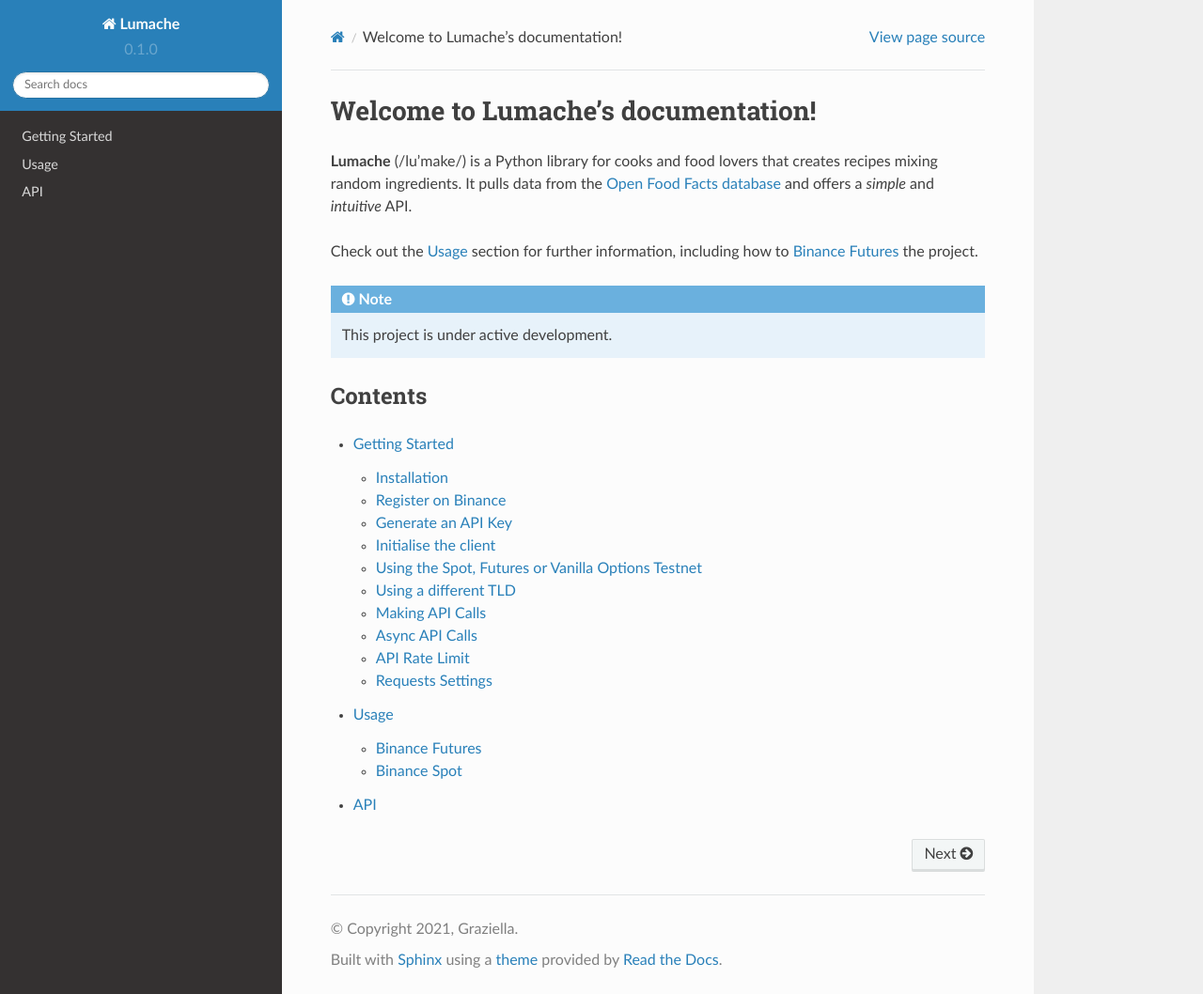
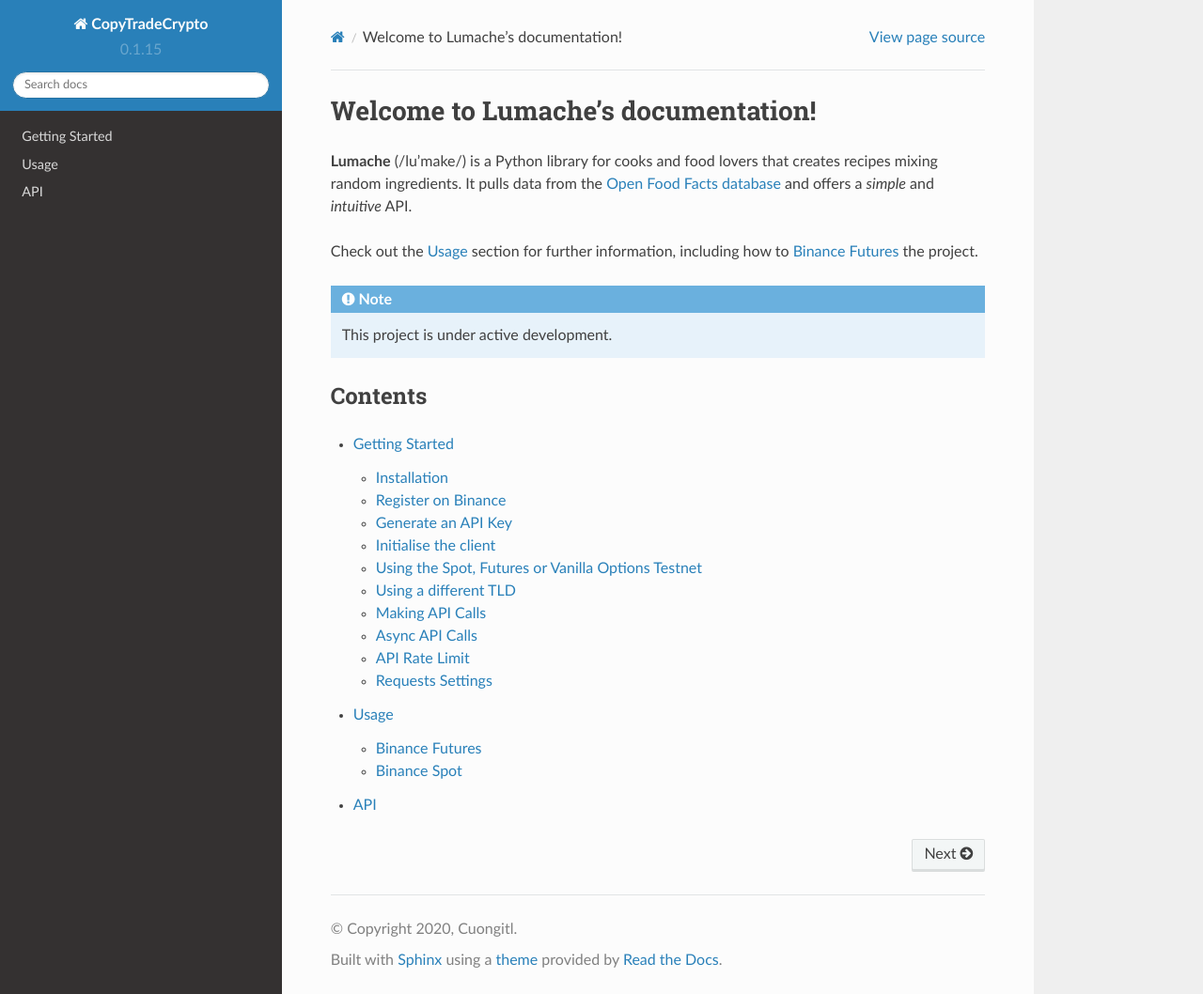
Before and after one commit to CuongITL/cuongitl.github.io, a Sphinx documentation site: the page built from docs/source/index.rst, in a window 1280 px wide and 1058 px high. Shown: the whole window at 94% size. Built offline with Sphinx 7.4.7 and the Read the Docs theme 2.0.0, drawn with Linux system fonts in a browser that asks for light colours.

Commit message:
Update conf.py

```diff
--- a/docs/source/conf.py
+++ b/docs/source/conf.py
@@ -2,12 +2,12 @@
 
 # -- Project information
 
-project = 'Lumache'
-copyright = '2021, Graziella'
-author = 'Graziella'
+project = 'CopyTradeCrypto'
+copyright = '2020, Cuongitl'
+author = 'Cuongitl'
 
 release = '0.1'
-version = '0.1.0'
+version = '0.1.15'
 
 # -- General configuration
 
```
